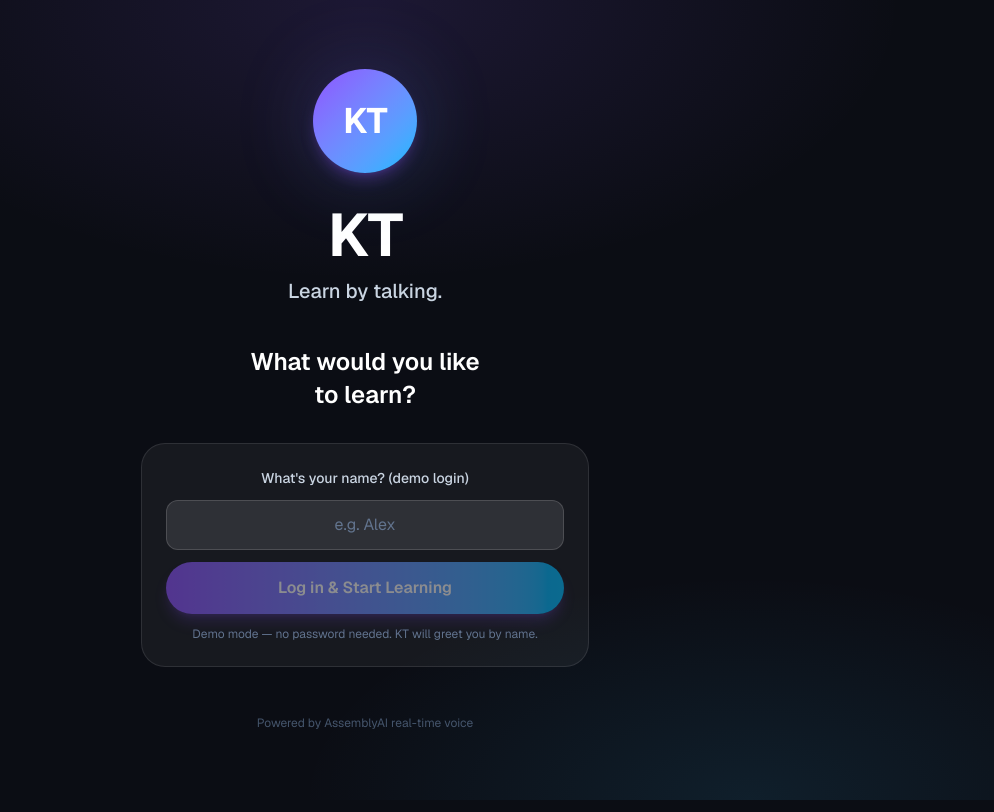
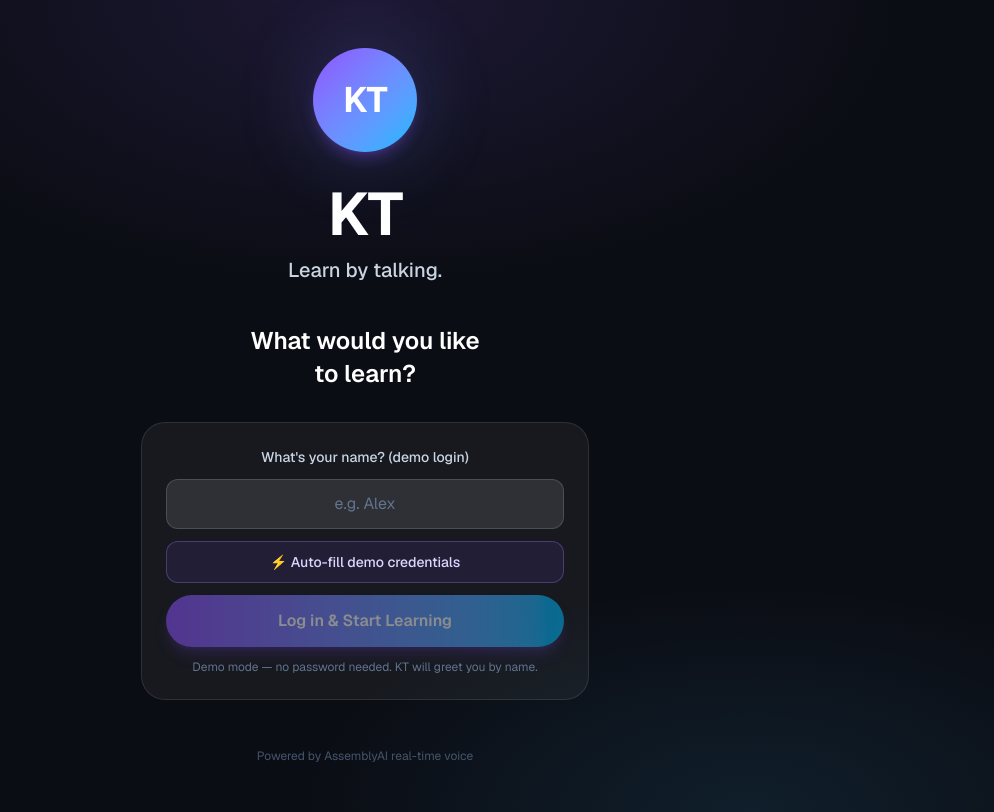
Before and after one commit to eshielder/kaytie, a Next.js app: page / in a window 1280 px wide. Shown: the whole page, without its empty margins (275-1269 px from the left). Built offline with nearby package versions, Linux system fonts and the light colour scheme.

Commit message:
Add one-tap demo credential autofill on login

```diff
--- a/app/page.tsx
+++ b/app/page.tsx
@@ -5,6 +5,8 @@ import Link from "next/link";
 import KTLogo from "@/components/KTLogo";
 import { SUBJECTS } from "@/lib/tutor/prompt";
 import { demoLogin, demoLogout, getDemoUser, type DemoUser } from "@/lib/demoAuth";
+
+const DEMO_USER_NAME = "Demo User";
 
 export default function Landing() {
   const [user, setUser] = useState<DemoUser | null>(null);
@@ -116,6 +118,13 @@ export default function Landing() {
                 className="w-full rounded-xl border border-white/15 bg-white/10 px-4 py-3 text-center text-base text-white placeholder:text-slate-500 focus:border-sky-400 focus:outline-none focus-visible:ring-2 focus-visible:ring-sky-300"
               />
               <button
+                type="button"
+                onClick={() => setNameInput(DEMO_USER_NAME)}
+                className="w-full rounded-xl border border-violet-400/30 bg-violet-500/10 px-4 py-2.5 text-sm font-medium text-violet-200 transition-colors hover:bg-violet-500/20 focus:outline-none focus-visible:ring-2 focus-visible:ring-sky-300"
+              >
+                ⚡ Auto-fill demo credentials
+              </button>
+              <button
                 type="submit"
                 disabled={!nameInput.trim()}
                 className="w-full rounded-full bg-gradient-to-r from-violet-500 to-sky-400 px-8 py-3.5 text-base font-semibold text-white shadow-lg shadow-violet-500/30 transition-all duration-200 hover:scale-[1.02] hover:shadow-violet-500/50 disabled:cursor-not-allowed disabled:opacity-50 disabled:hover:scale-100 focus:outline-none focus-visible:ring-2 focus-visible:ring-sky-300"
```
